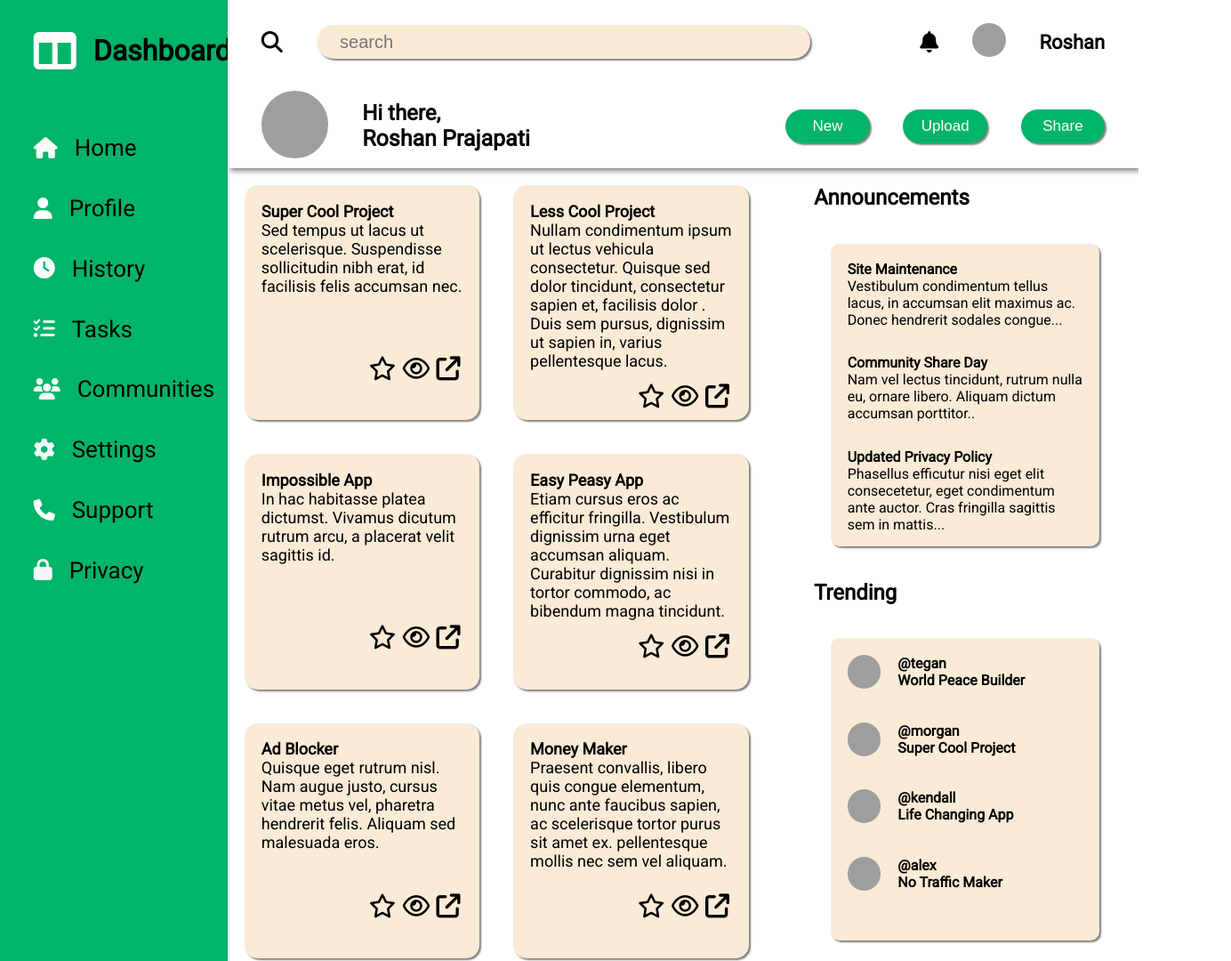
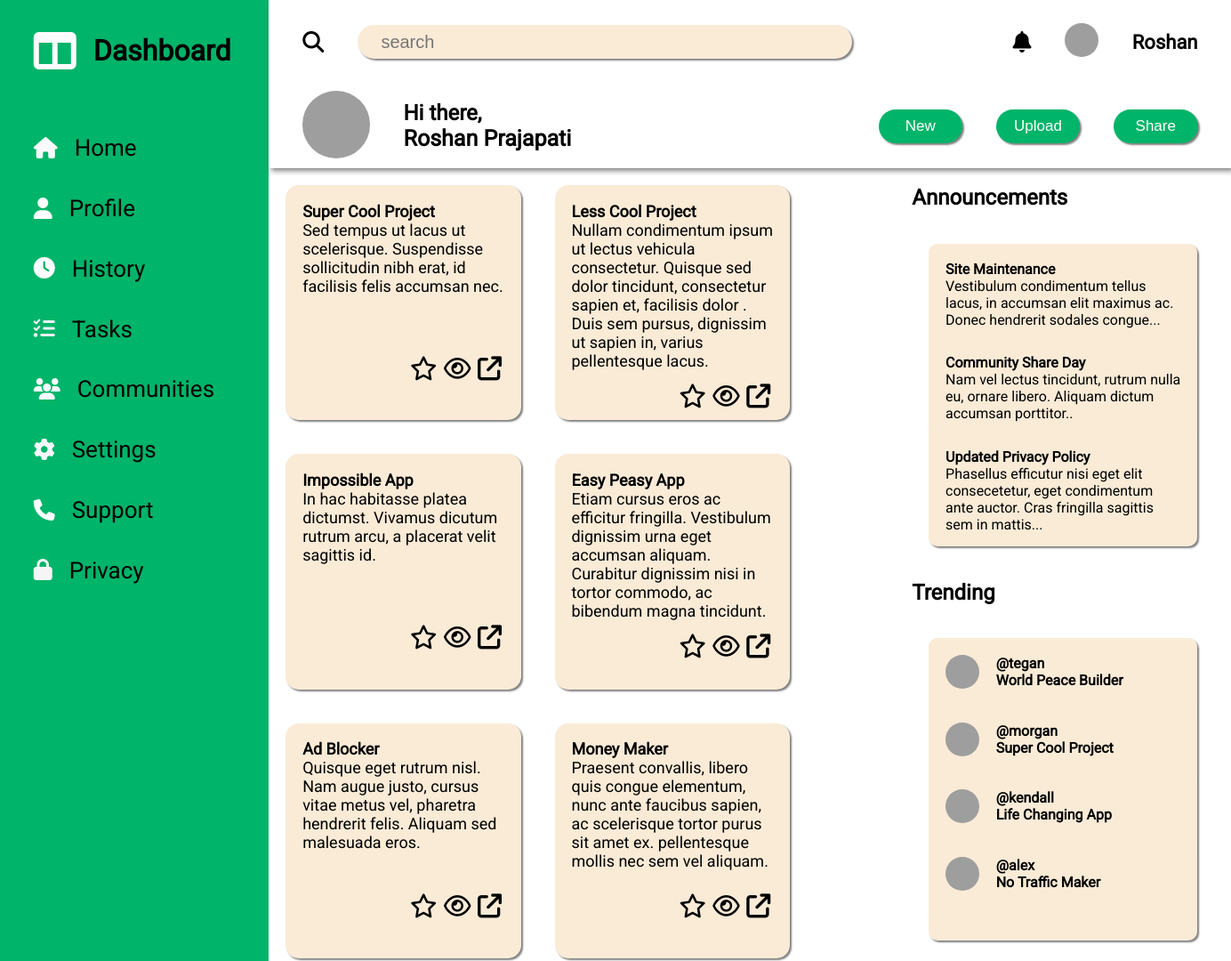
Before and after one commit to roshan123379/dashboard, a plain HTML site: page index.html in a window 1280 px wide. Shown: the top 1080 px of the page at 89% size, 1384 px wide, since content can reach past the window. Drawn offline with Linux system fonts and the light colour scheme; grey boxes are pictures that could not be loaded.

Commit message:
first commit

```diff
--- a/style.css
+++ b/style.css
@@ -9,7 +9,7 @@ body{
 .grid-container{
 
     display: grid;
-    grid-template-columns: max(20%) max(50%) max(30%);
+    grid-template-columns: 8cm min(55%) 10cm;
     grid-template-rows: 5cm  1fr;
 }
 
@@ -48,7 +48,7 @@ img{
 }
 .header{
 
-    grid-column: 2/4;
+    grid-column: 2/5;
     box-shadow: 3px 3px 6px  grey;
     padding-bottom: 0.2cm;
     background-color: white;
```
